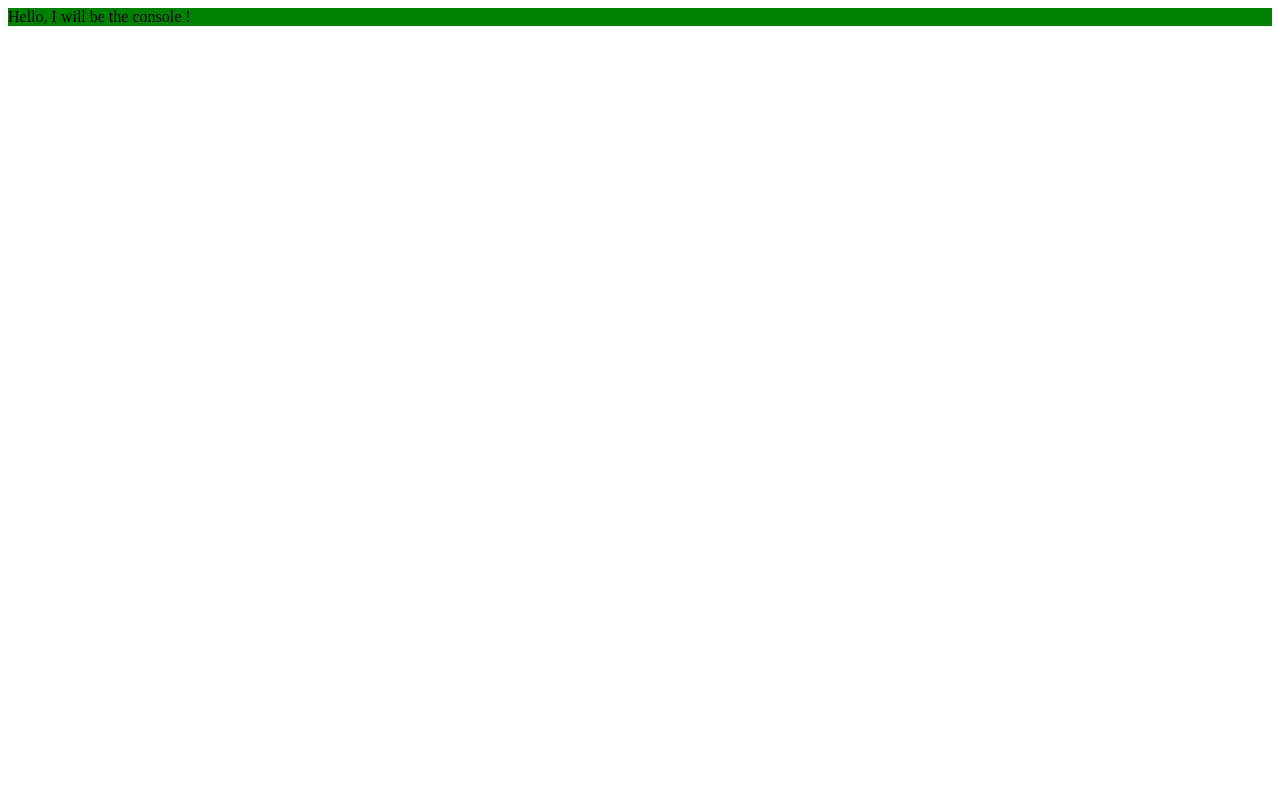
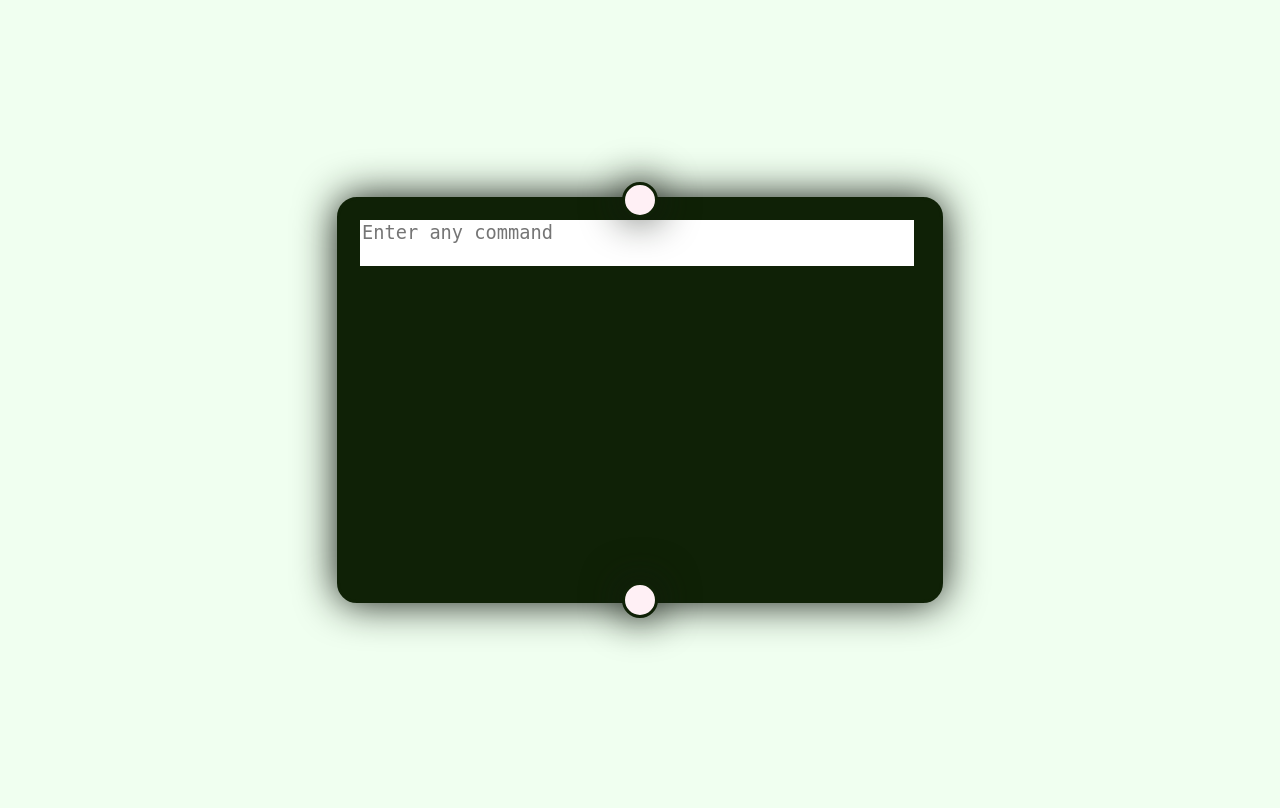
Before and after one commit to polinaleonova/Project_CONSOLE_, a Django app: template templates/console.html in a window 1280 px wide. Before the commit the page ends 26 px from the top, so only its background shows below. Run offline with Django 3.2, Linux system fonts and the light colour scheme; the template is opened without the code that fills it, so the values that code supplies are empty; some libraries are stand-ins or nearby versions.

Commit message:
console first commit

```diff
--- a/settings_project/urls.py
+++ b/settings_project/urls.py
@@ -9,7 +9,9 @@ from django.views.generic import TemplateView
 
 urlpatterns = patterns(
     '',
-
+    url(r'^any_number/$',
+        'main.views.any_number',
+        name='any_number'),
 )
 
 
--- a/static/css/console_style.css
+++ b/static/css/console_style.css
@@ -1,10 +1,148 @@
-.my_selector{
-    background-color: green;
+html{
+    height: 100%;
 }
-.hide{
-    display: none;
+body{
+    /*margin: 0;*/
+    /*padding: 0;*/
+    background: honeydew;
+    height: 100%;
+    /*overflow-x: hidden;*/
 }
-p{
-    font-size: 28px;
-    line-height: 6px;
+
+textarea{
+    position: relative;
+    top:0;
+    outline: none;
+    border: none;
+    white-space: pre-wrap ;
+    cursor: auto;
+    word-wrap: break-word;
+    display: inline-block;
+     width: 550px;
+    resize: none;
+    overflow: auto;
+    font-size: 14pt;
+    appearance: none;
+    margin-left: -0px;
+    color: #80AC50;
+    text-align: left;
 }
+textarea::before{
+    content: '>'
+}
+
+/*.d{*/
+    /*position: relative;*/
+/*}*/
+.console {
+    display: block;
+    position: absolute;
+    width: 600px;
+    margin: auto;
+    top: 0;
+    right: 0;
+    left: 0;
+    bottom: 0;
+    background : fixed, #0F2106;
+    height: 400px;
+    border: #0F2106 solid 3px;
+    border-radius: 20px;
+    color: #292B29;
+    box-shadow: 0 0 40px #131911;
+    outline: none;
+}
+
+/*.working_area{*/
+    /*width: 550px;*/
+    /*resize: none;*/
+    /*overflow: auto;*/
+    /*font-size: 14pt;*/
+    /*appearance: none;*/
+    /*margin-left: -0px;*/
+    /*color: #80AC50;*/
+    /*text-align: left;*/
+/*}*/
+/*.working_area:active{*/
+    /*cursor: default;*/
+/*}*/
+
+/*@keyframes blink {*/
+ /*0% { opacity: 1; }*/
+ /*50% { opacity: 0; }*/
+ /*99% { opacity: 1; }*/
+/*}*/
+
+/*.blinki{*/
+    /*z-index: 5;*/
+    /*color: #292B29;*/
+    /*animation: blink 0.7s step-start infinite;*/
+/*}*/
+
+#o{
+    overflow-y: auto;
+    top: 0;
+    margin: 20px;
+    color: #80AC50;
+    word-break: break-all;
+    position: relative;
+    height: 360px;
+    /*background-color: antiquewhite;*/
+}
+/*#o:hover{*/
+    /*top: 200px;*/
+/*}*/
+
+span{
+    display: block;
+    position: relative;
+    font-size: 14pt;
+}
+span::before{
+    content : 'in>';
+}
+span.error::before{
+    content : 'out>';
+}
+span.element::before{
+    content : 'out>';
+}
+#move_up{
+    z-index: 5;
+    position: absolute;
+    width: 30px;
+    margin: auto;
+    top: 0;
+    right: 0;
+    left: 0;
+    bottom: 400px;
+    background :lavenderblush;
+    height: 30px;
+    border: #0F2106 solid 3px;
+    border-radius: 30px;
+    color: chartreuse;
+    box-shadow: 0 0 40px #131911;
+}
+
+#move_down{
+    z-index: 5;
+    position: absolute;
+    width: 30px;
+    margin: auto;
+    top: 400px;
+    right: 0;
+    left: 0;
+    bottom: 0;
+    background : lavenderblush;
+    height: 30px;
+    border: #0F2106 solid 3px;
+    border-radius: 30px;
+    color: chartreuse;
+    box-shadow: 0 0 40px #131911;
+}
+/*#move_up:hover{*/
+    /*background-color: firebrick;*/
+/*}*/
+/*.up{*/
+    /*background-color: firebrick;*/
+
+/*}*/
--- a/static/js/console_js.js
+++ b/static/js/console_js.js
@@ -0,0 +1,74 @@
+$(document).ready(function(){
+    var handler_move_up,
+        handler_area_activate,
+        handler_area_writing,
+        list_of_possible_command,
+        content,
+        command_string,
+        active_area;
+
+    handler_move_up = function(event1){
+    //    $('#move_up').addClass('up');
+        $('#move_up').animate({'background':'red'}, 4000, 'linear')
+    };
+    handler_area_activate = function(event){
+        $('#cursor').addClass('blinki');
+        content = '&#10074';
+        $('#cursor').html(content);
+    };
+    list_of_possible_command =['anynumber','help',''];
+    command_string ='';
+    active_area = $("#active_area");
+    handler_area_writing = function(e){
+        if (e.keyCode == 13){
+            command_string = $('.working_area').val();
+            if (command_string == 'anynumber'){
+                alert(4)
+                $.ajax({
+                url:"http://localhost:8000/any_number/",
+                success:function(data){
+                    active_area.parent().before('<span></span>');
+                    $('span:empty').addClass('js-command');
+                    $('.js-command').html(command_string).removeClass('js-command');
+                    active_area.parent().before('<span></span>');
+                    $('span:empty').addClass('element');
+//                    active_area.before('<br>');
+                    $("span[class='element']").typed({
+                        strings: [data.parametr],
+                        onStringTyped: function(){
+                            $("span[class='element']").scrollTop($("span[class='element']")[0].scrollHeight);
+                        }
+                    });
+                    active_area.val('');
+                }
+                });
+            }
+            if (command_string == ''){
+                $("#active_area").parent().before('<span></span>');
+                active_area.val('');
+            }
+            if (list_of_possible_command.indexOf(command_string)==-1){
+                active_area.parent().before('<span></span>');
+                $('span:empty').addClass('js-command');
+                $("span[class='js-command']").scrollTop($("span[class='js-command']")[0].scrollHeight);
+                $('.js-command').html(command_string).removeClass('js-command');
+                active_area.parent().before('<span></span>');
+                $('span:empty').addClass('error');
+                $('.error').html('This is non-existent command');
+                active_area.val('');
+            }
+
+            if (document.getElementById('o').offsetHeight>360) {
+//            alert (4);
+                $("#o").css({'overflow-y':'scroll','height':'360px'});
+//           $("span[class='js-command']").scrollTop($("span[class='js-command']")[0].scrollHeight);
+        }
+        }
+
+    };
+
+
+    document.getElementById("active_area").addEventListener("keypress", handler_area_writing, false);
+    document.getElementById("active_area").addEventListener("mousedown", handler_area_activate, false);
+    document.getElementById("move_up").addEventListener("mouseover", handler_move_up, false);
+});
--- a/templates/console.html
+++ b/templates/console.html
@@ -1,25 +1,30 @@
 {% load static from staticfiles %}<!DOCTYPE html>
 <html lang="en">
 <head>
+    <title>Web-console</title>
     <meta charset="utf-8">
     <meta name="viewport" content="width=device-width, initial-scale=1.0">
-
     <link href="{% static 'css/console_style.css' %}" rel="stylesheet">
-
-    <script type="text/javascript" src="//code.jquery.com/jquery-1.11.2.min.js"></script>
-    <script type="text/javascript" src="//code.jquery.com/jquery-migrate-1.2.1.min.js"></script>
+    <script src="{% static 'js/lib/jquery-1.11.3.js' %}"></script>
     <script src="{% static 'js/console_js.js' %}"></script>
-
+    <script src="{% static 'js/lib/typed.js' %}"></script>
     <title></title>
 
 </head>
 
 <body>
-    <div class="hide">
-
-    </div>
-    <div class="my_selector">
-        Hello,  I will be the console !
-    </div>
+<div id="move_up"></div>
+        <div class="console">
+{#            <div class="tittle">Tittle</div>#}
+{#            <div class="bottom_tittle">Bottom Tittle</div>#}
+            <div  id="o">
+                <div class="d">
+                <textarea  resize='none' row="1" wrap='off' placeholder="Enter any command" id='active_area' class="working_area" ></textarea>
+                </div>
+{#                <span id='cursor'></span>#}
+            </div>
+{#            <input type="text" id='active_area' class="working_area">#}
+        </div>
+<div id="move_down"></div>
 </body>
 </html>
```
Also changed, not shown: main/views.py (+8 -0 lines), static/img/0_acccc_18fc4a5a_orig.jpg (deleted), static/img/DSC1493.jpg (added), static/img/Full-Grid-Image-640x640.gif (added), static/img/grid.gif (added), static/js/lib/typed.js (added), 2 other files.
